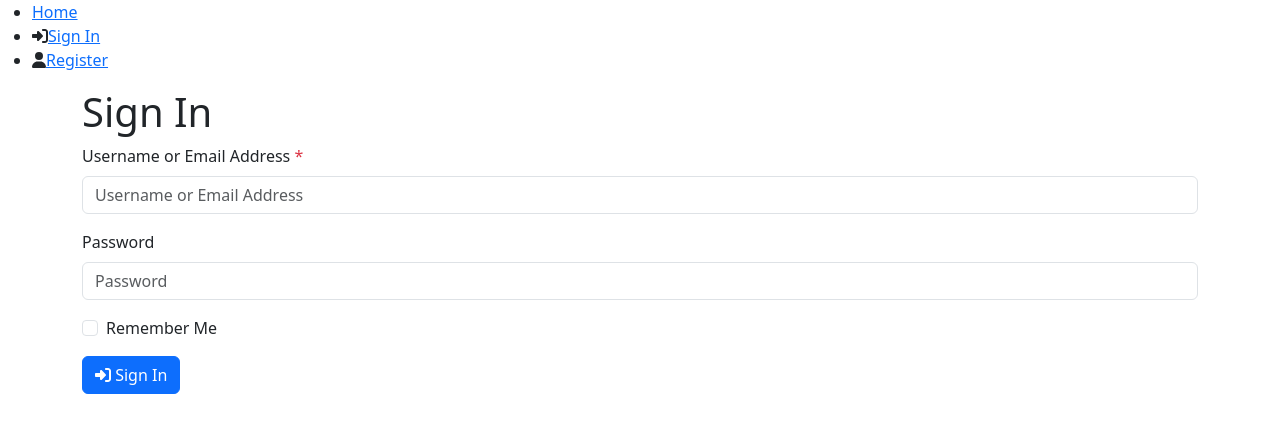
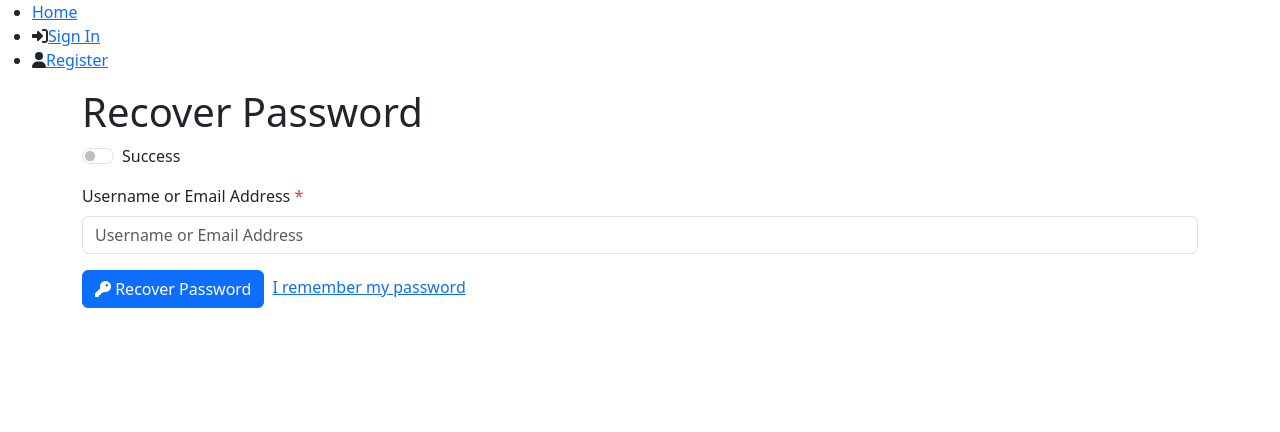
Before and after one commit to Logitar/Vue3Template, a Vue app: page /recover-password in a window 1280 px wide. Before the commit this address led to /sign-in. Shown: the top 432 px of the page. Built offline with nearby package versions, Linux system fonts and the light colour scheme.

Commit message:
Implemented password recovery.

```diff
--- a/src/api/account.ts
+++ b/src/api/account.ts
@@ -1,20 +1,34 @@
 import type { Actor } from "@/types/aggregate";
-import type { RegisterPayload, SignInPayload } from "@/types/account";
+import type { RecoverPasswordPayload, RegisterPayload, SignInPayload } from "@/types/account";
 import { useUserStore } from "@/stores/user";
 
+function sleep(delay: number): Promise<void> {
+  return new Promise((resolve) => setTimeout(resolve, delay));
+}
+
 export async function confirm(token: string): Promise<Actor | undefined> {
+  await sleep(2500);
   const users = useUserStore();
   return users.verifyEmail(token);
 }
 
+export async function recoverPassword(payload: RecoverPasswordPayload): Promise<void> {
+  await sleep(2500);
+  console.log(payload);
+}
+
 export async function register(payload: RegisterPayload): Promise<void> {
+  await sleep(2500);
   const users = useUserStore();
   users.create(payload);
 }
 
 export async function signIn(payload: SignInPayload): Promise<Actor> {
+  await sleep(2500);
   const users = useUserStore();
   return users.signIn(payload);
 }
 
-export async function signOut(): Promise<void> {}
+export async function signOut(): Promise<void> {
+  await sleep(2500);
+}
--- a/src/fontAwesome.ts
+++ b/src/fontAwesome.ts
@@ -1,4 +1,4 @@
-import { faRightFromBracket, faRightToBracket, faUser } from "@fortawesome/free-solid-svg-icons";
+import { faKey, faRightFromBracket, faRightToBracket, faUser } from "@fortawesome/free-solid-svg-icons";
 import { library } from "@fortawesome/fontawesome-svg-core";
 
-library.add(faRightFromBracket, faRightToBracket, faUser);
+library.add(faKey, faRightFromBracket, faRightToBracket, faUser);
--- a/src/router.ts
+++ b/src/router.ts
@@ -28,9 +28,21 @@ const router = createRouter({
       component: () => import("@/views/account/ProfileView.vue"),
     },
     {
+      path: "/recover-password",
+      name: "RecoverPassword",
+      component: () => import("@/views/account/RecoverPasswordView.vue"),
+      meta: { isPublic: true },
+    },
+    {
       path: "/register",
       name: "Register",
       component: () => import("@/views/account/RegisterView.vue"),
+      meta: { isPublic: true },
+    },
+    {
+      path: "/reset-password/:token",
+      name: "ResetPassword",
+      component: () => import("@/views/account/ResetPasswordView.vue"),
       meta: { isPublic: true },
     },
     {
--- a/src/types/account.ts
+++ b/src/types/account.ts
@@ -1,3 +1,7 @@
+export type RecoverPasswordPayload = {
+  username: string;
+};
+
 export type RegisterPayload = {
   username: string;
   password?: string;
--- /dev/null
+++ b/src/views/account/RecoverPasswordView.vue
@@ -0,0 +1,64 @@
+<script setup lang="ts">
+import { FontAwesomeIcon } from "@fortawesome/vue-fontawesome";
+import { ref } from "vue";
+import { useRouter } from "vue-router";
+
+import type { RecoverPasswordPayload } from "@/types/account";
+import { recoverPassword } from "@/api/account";
+
+const router = useRouter();
+
+const loading = ref<boolean>(false);
+const payload = ref<RecoverPasswordPayload>({ username: "" });
+const success = ref<boolean>(false);
+
+async function submit(): Promise<void> {
+  if (!loading.value) {
+    loading.value = true;
+    try {
+      await recoverPassword(payload.value);
+      success.value = true;
+    } catch (e) {
+      console.error(e); // TODO(fpion): error handling
+    }
+  }
+}
+
+function onResetPassword(): void {
+  if (payload.value.username) {
+    router.push({ name: "ResetPassword", params: { token: payload.value.username } });
+  }
+}
+</script>
+
+<template>
+  <main class="container">
+    <h1>Recover Password</h1>
+    <div class="form-check form-switch mb-3">
+      <input class="form-check-input" id="success" role="switch" type="checkbox" v-model="success" />
+      <label class="form-label-check" for="success">Success</label>
+    </div>
+    <div v-if="success">
+      <div class="alert alert-success">Success!</div>
+      <button v-if="payload.username" type="button" class="btn btn-warning" @click="onResetPassword">
+        <FontAwesomeIcon :icon="['fas', 'key']" />
+        Reset your password
+      </button>
+    </div>
+    <form v-else @submit.prevent="submit">
+      <div class="mb-3">
+        <label class="form-label" for="username">Username or Email Address <span class="text-danger">*</span></label>
+        <input class="form-control" id="username" placeholder="Username or Email Address" required type="text" v-model.trim="payload.username" />
+      </div>
+      <button class="btn btn-primary me-2" :disabled="loading" type="submit">
+        <span v-if="loading">
+          <span class="spinner-border spinner-border-sm" aria-hidden="true"></span>
+          <span class="visually-hidden">Loading...</span>
+        </span>
+        <FontAwesomeIcon v-else :icon="['fas', 'key']" />
+        Recover Password
+      </button>
+      <RouterLink :to="{ name: 'SignIn' }">I remember my password</RouterLink>
+    </form>
+  </main>
+</template>
--- a/src/views/account/RegisterView.vue
+++ b/src/views/account/RegisterView.vue
@@ -13,10 +13,6 @@ const payload = ref<RegisterPayload>({ username: "" });
 const passwordConfirmation = ref<string>();
 const success = ref<boolean>(false);
 
-function sleep(delay: number): Promise<void> {
-  return new Promise((resolve) => setTimeout(resolve, delay));
-}
-
 async function submit(): Promise<void> {
   if (!loading.value) {
     loading.value = true;
@@ -24,7 +20,6 @@ async function submit(): Promise<void> {
       await register(payload.value);
       payload.value.password = undefined;
       passwordConfirmation.value = undefined;
-      await sleep(2500);
       success.value = true;
     } catch (e) {
       console.error(e); // TODO(fpion): error handling
--- /dev/null
+++ b/src/views/account/ResetPasswordView.vue
@@ -0,0 +1,7 @@
+<script setup lang="ts"></script>
+
+<template>
+  <main class="container">
+    <h1>Reset Password</h1>
+  </main>
+</template>
--- a/src/views/account/SignInView.vue
+++ b/src/views/account/SignInView.vue
@@ -57,7 +57,7 @@ async function submit(): Promise<void> {
         <input class="form-check-input" id="remember-me" type="checkbox" v-model="payload.remember" />
         <label class="form-check-label" for="remember-me">Remember Me</label>
       </div>
-      <button class="btn btn-primary" :disabled="loading" type="submit">
+      <button class="btn btn-primary me-2" :disabled="loading" type="submit">
         <span v-if="loading">
           <span class="spinner-border spinner-border-sm" aria-hidden="true"></span>
           <span class="visually-hidden">Loading...</span>
@@ -65,6 +65,7 @@ async function submit(): Promise<void> {
         <FontAwesomeIcon v-else :icon="['fas', 'right-to-bracket']" />
         Sign In
       </button>
+      <RouterLink :to="{ name: 'RecoverPassword' }">I forgot my password</RouterLink>
     </form>
   </main>
 </template>
```
